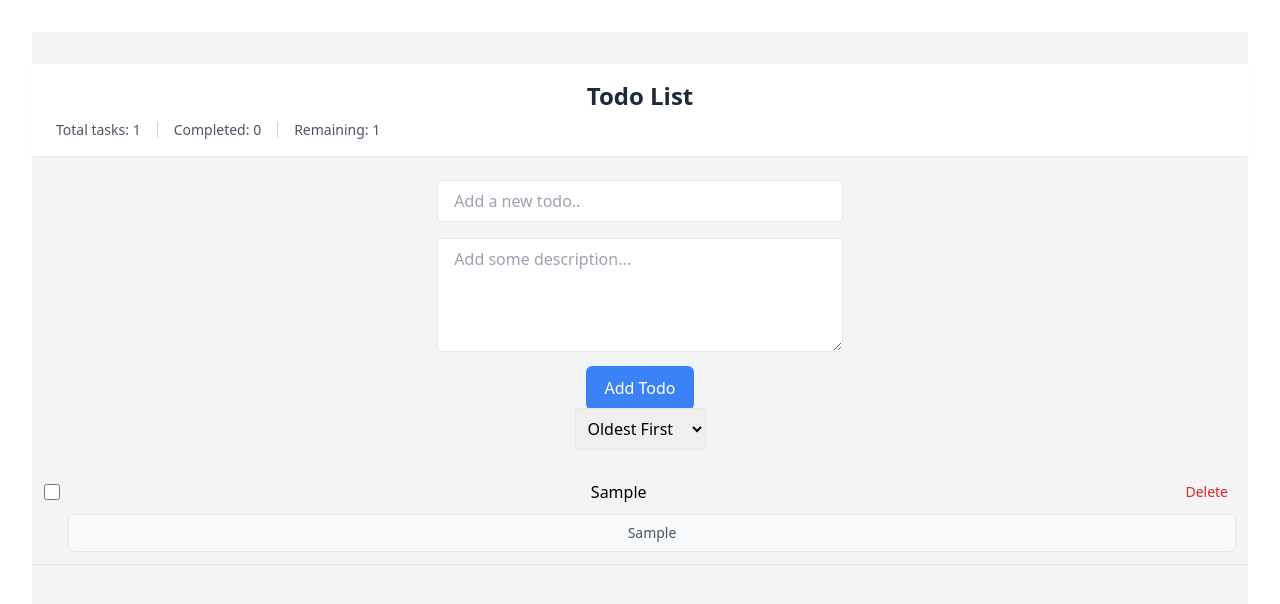
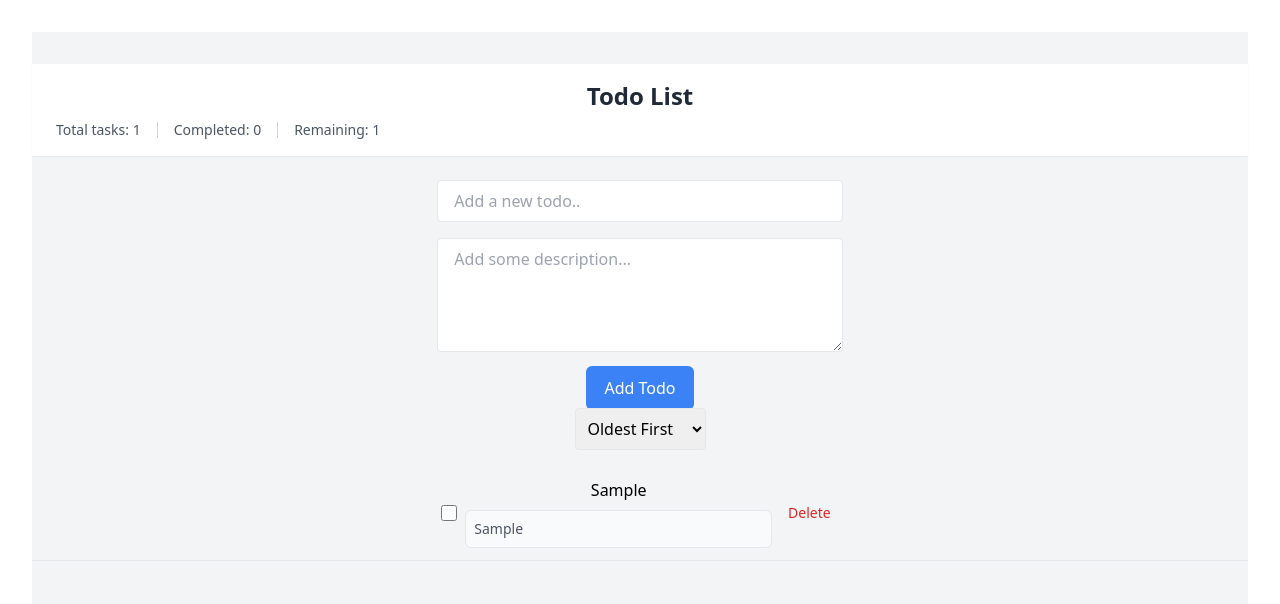
Before and after one commit to Khairul-Imran/react-practice, a React (Vite) app in the folder todolist-app/: page / in a window 1280 px wide. Both pictures are taken after typing "Sample", "Sample" into the empty fields and a click on the button "Add Todo". Shown: the top 604 px of the page. Built offline with nearby package versions, Linux system fonts and the light colour scheme.

Commit message:
Made changes to description box in todolist.

```diff
--- a/todolist-app/src/components/TodoItem.tsx
+++ b/todolist-app/src/components/TodoItem.tsx
@@ -7,33 +7,10 @@ interface TodoItemProps {
 }
 
 function TodoItem({ todo, onToggle, onDelete }: TodoItemProps) {
-    // return (
-    //     <li className="flex items-center gap-2 p-3 border b">
-    //         <input
-    //             type="checkbox"
-    //             checked={todo.completed}
-    //             onChange={() => onToggle(todo.id)}
-    //             className="h-4 w-4 rounded border-gray-300 focus:ring-2 focus:ring-blue-500"
-    //         />
-
-    //         <span className={`flex-1 ${todo.completed ? 'line-through text-gray-500' : ''}`}>
-    //             {todo.text} : {todo.description}
-    //         </span>
-
-    //         <button
-    //             className="px-2 py-1 text-sm text-red-600 hover:text-red-800
-    //             hover:bg-red-100 rounded focus:outline-none focus:ring-2
-    //             focus:ring-red-500"
-    //             onClick={() => onDelete(todo.id)}
-    //         >
-    //             Delete
-    //         </button>
-    //     </li>
-    // );
 
     return (
-        <li className="flex flex-col p-3 border-b">
-            <div className="flex items-center gap-2">
+        <li className="flex flex-col p-3 border-b items-center">
+            <div className="w-1/3 flex items-center gap-2">
                 <input
                     type="checkbox"
                     checked={todo.completed}
@@ -41,13 +18,27 @@ function TodoItem({ todo, onToggle, onDelete }: TodoItemProps) {
                     className="h-4 w-4 rounded border-gray-300 focus:ring-2 focus:ring-blue-500"
                 />
 
+                <div className="flex-1 flex flex-col gap-2">
+                {/* Added container for text and description */}
                     <span
-                    className={`flex-1 ${
+                        className={`${
                             todo.completed ? "line-through text-gray-500" : ""
                         }`}
                     >
                         {todo.text}
                     </span>
+                    {todo.description && (
+                        <p
+                            className={`text-sm text-gray-600 bg-gray-50 p-2 rounded-md border border-gray-200 whitespace-pre-wrap text-left ${
+                                todo.completed
+                                    ? "line-through text-gray-500"
+                                    : ""
+                            }`}
+                        >
+                            {todo.description}
+                        </p>
+                    )}
+                </div>
 
                 <button
                     className="px-2 py-1 text-sm text-red-600 hover:text-red-800
@@ -58,18 +49,6 @@ function TodoItem({ todo, onToggle, onDelete }: TodoItemProps) {
                     Delete
                 </button>
             </div>
-
-            {todo.description && (
-                <div className="ml-6 mt-2">
-                    <p
-                        className={`text-sm text-gray-600 bg-gray-50 p-2 rounded-md border border-gray-200 ${
-                            todo.completed ? "line-through text-gray-500" : ""
-                        }`}
-                    >
-                        {todo.description}
-                    </p>
-                </div>
-            )}
         </li>
     );
 }
```
Lines whose indentation alone changed are shown as unchanged.
